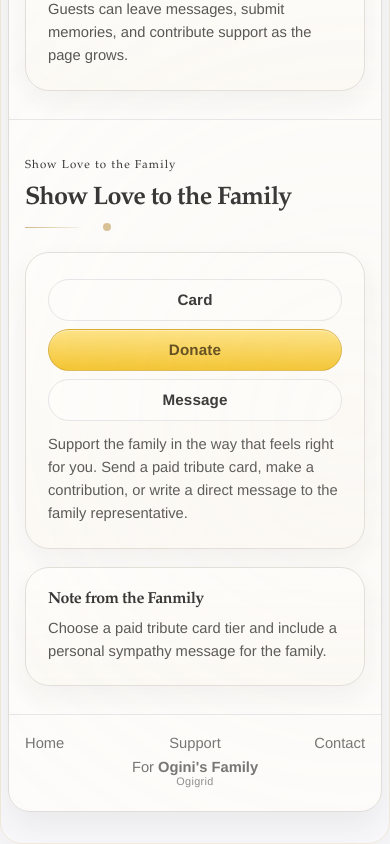
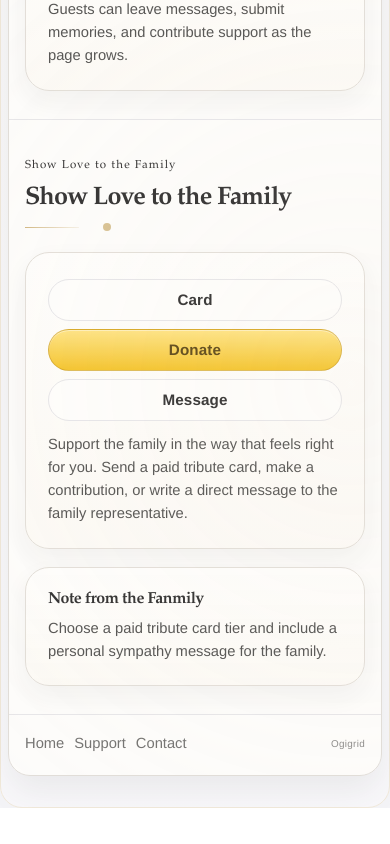
Before and after one commit to francis-dotcom/biotribute, a Next.js app: page /SirFemiOgini in a window 390 px wide. Shown: the part 4128-4972 px from the top of the page. After the commit the page ends 4936 px from the top, so only its background shows below. Built offline with nearby package versions, Linux system fonts and the light colour scheme; no server answers.

Commit message:
styles: 1 file(s)

```diff
--- a/src/app/globals.css
+++ b/src/app/globals.css
@@ -2537,41 +2537,36 @@ textarea {
   }
 
   .tribute-footer {
-    align-items: stretch;
-    flex-direction: column;
-    gap: 8px;
-  }
-
-  .footer-links {
-    width: 100%;
+    align-items: center;
+    flex-direction: row;
     flex-wrap: nowrap;
     justify-content: space-between;
-    gap: 0;
+    gap: 12px;
+  }
+
+  .footer-links {
+    width: auto;
+    flex-wrap: wrap;
+    justify-content: flex-start;
+    gap: 10px;
   }
 
   .footer-links a {
-    flex: 1;
-  }
-
-  .footer-links a:nth-child(1) {
     text-align: left;
   }
 
-  .footer-links a:nth-child(2) {
-    text-align: center;
-  }
-
-  .footer-links a:nth-child(3) {
+  .footer-credit {
+    width: auto;
+    align-items: center;
     text-align: right;
   }
 
-  .footer-credit {
-    align-items: center;
-    text-align: center;
+  .footer-credit-line {
+    display: none;
   }
 
   .footer-credit-brand {
-    font-size: 0.68rem;
+    font-size: 0.62rem;
   }
 
   .support-action-list {
```
